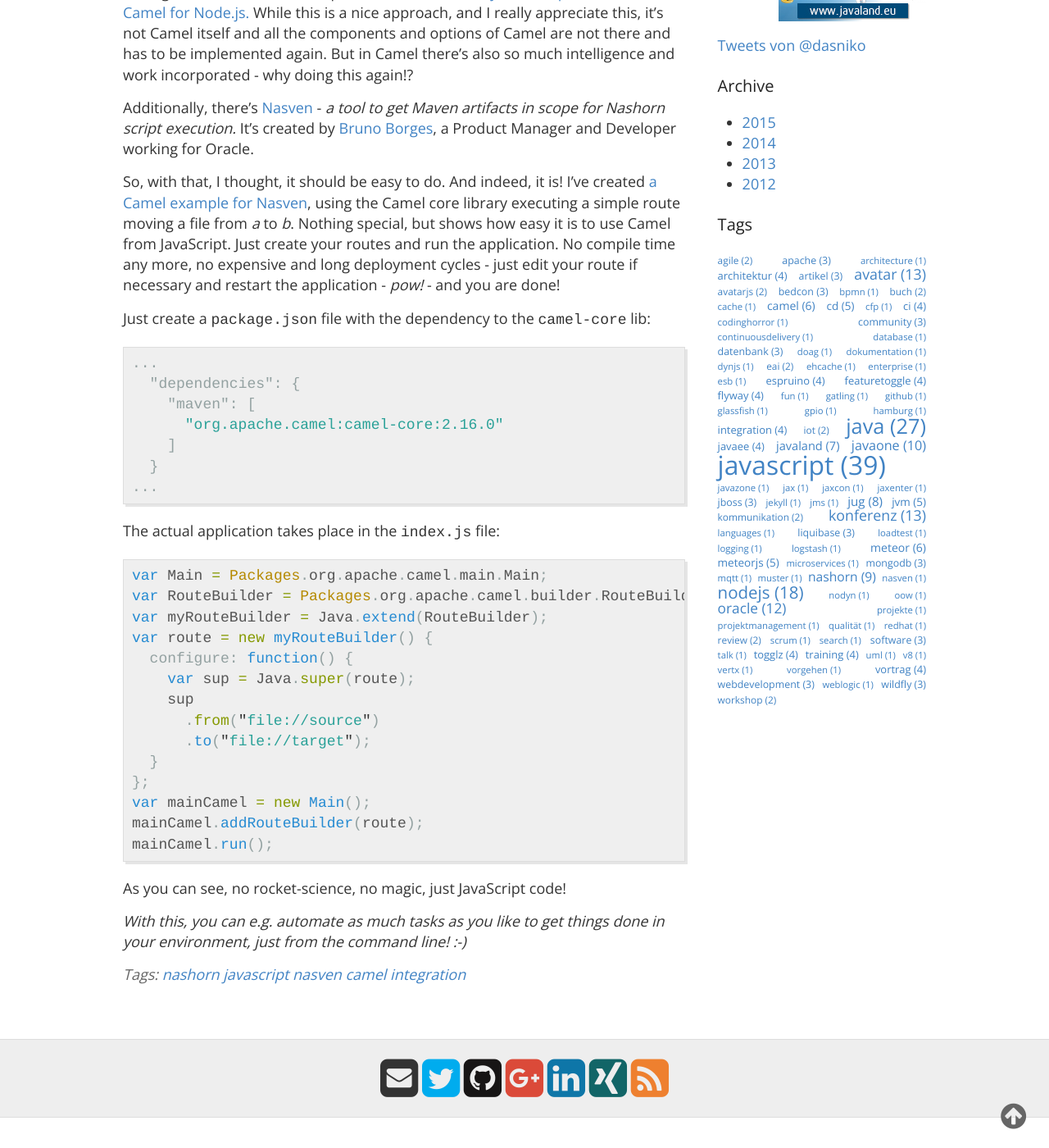
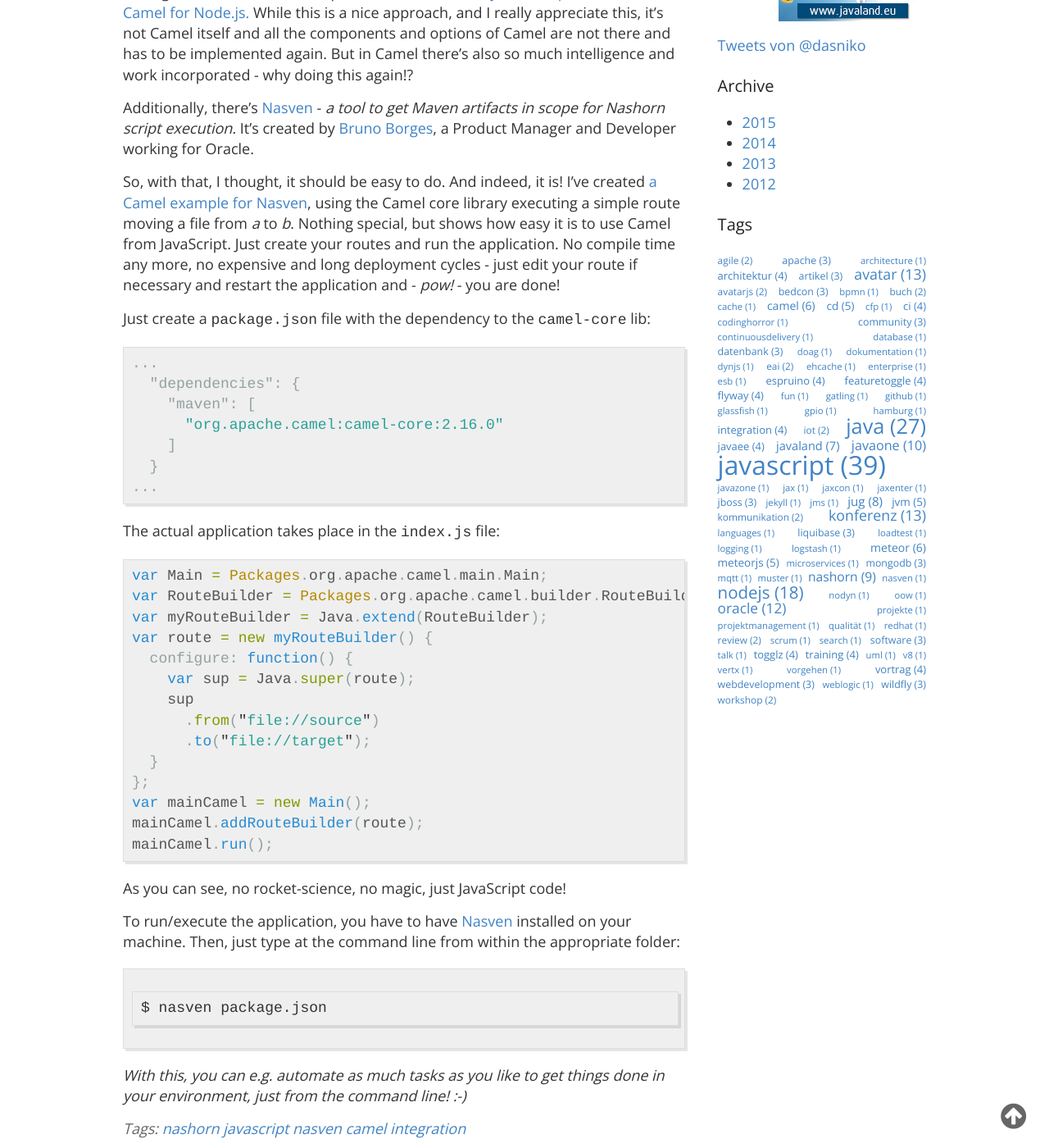
Before and after one commit to dasniko/dasniko.github.io, a Jekyll site: the page built from _posts/2015-11-09-running-camel-as-nashorn-javascript-with-nasven.md, in a window 1280 px wide and 1400 px high, scrolled down 534 px. Shown: the whole window at 82% size. Built offline with Jekyll 4.4.1, drawn with Linux system fonts in a browser that asks for light colours; nearby versions of some CDN libraries; Markdown is read by kramdown in place of the engine named in the settings; comment, search, counter and statistics services are not loaded.

Commit message:
add run command to post

```diff
--- a/_posts/2015-11-09-running-camel-as-nashorn-javascript-with-nasven.md
+++ b/_posts/2015-11-09-running-camel-as-nashorn-javascript-with-nasven.md
@@ -20,7 +20,7 @@
 Additionally, there's **[Nasven](https://github.com/nasven)** - _a tool to get Maven artifacts in scope for Nashorn script execution._ It's created by [Bruno Borges](http://brunoborges.com/), a Product Manager and Developer working for Oracle.
 
 So, with that, I thought, it should be easy to do. And indeed, it is!
-I've created **[a Camel example for Nasven](https://github.com/dasniko/nasven-samples/tree/camel/camel)**, using the Camel core library executing a simple route moving a file from _a_ to _b_. Nothing special, but shows how easy it is to use Camel from JavaScript. Just create your routes and run the application. No compile time any more, no expensive and long deployment cycles - just edit your route if necessary and restart the application - _pow!_ - and you are done!
+I've created **[a Camel example for Nasven](https://github.com/dasniko/nasven-samples/tree/camel/camel)**, using the Camel core library executing a simple route moving a file from _a_ to _b_. Nothing special, but shows how easy it is to use Camel from JavaScript. Just create your routes and run the application. No compile time any more, no expensive and long deployment cycles - just edit your route if necessary and restart the application and - _pow!_ - you are done!
 
 Just create a `package.json` file with the dependency to the `camel-core` lib:
 
@@ -55,4 +55,8 @@
 
 As you can see, no rocket-science, no magic, just JavaScript code!
 
+To run/execute the application, you have to have [Nasven](https://github.com/nasven/nasven) installed on your machine. Then, just type at the command line from within the appropriate folder:
+
+    $ nasven package.json
+
 _With this, you can e.g. automate as much tasks as you like to get things done in your environment, just from the command line! :-)_
```
